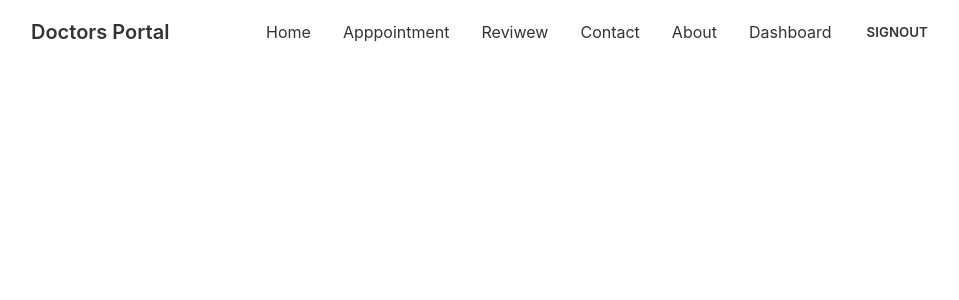
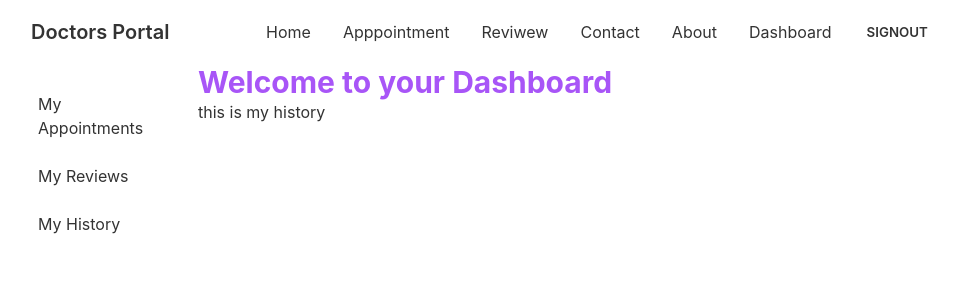
Before and after one commit to Amortha/Doctors-webportal-client, a React (Create React App) app: page /dashboard/history in a window 1280 px wide. Shown: the top 300 px of the page, without its empty margins (42-1001 px from the left). Built offline with nearby package versions, Linux system fonts and the light colour scheme; no server answers; sample sign-in values are in the browser's storage; the HTML template or start-up script is replaced by a standard one.

Commit message:
dashbord

```diff
--- a/src/App.js
+++ b/src/App.js
@@ -12,6 +12,7 @@ import 'react-toastify/dist/ReactToastify.css';
 import Dashboard from "./Pages/Dashboard/Dashboard";
 import MyAppointments from "./Pages/Dashboard/MyAppointments";
 import MyReview from "./Pages/Dashboard/MyReview";
+import MyHistory from "./Pages/Dashboard/MyHistory";
 
 function App() {
   return (
@@ -33,6 +34,7 @@ function App() {
 
           <Route index element = {<MyAppointments></MyAppointments>}></Route>
           <Route path="review" element = {<MyReview></MyReview>}></Route>
+          <Route path="history" element = {<MyHistory></MyHistory>}></Route>
         </Route>
         <Route path="login" element={<Login />} />
         <Route path="signup" element={<SignUp />} />
--- a/src/Pages/Dashboard/Dashboard.js
+++ b/src/Pages/Dashboard/Dashboard.js
@@ -13,10 +13,11 @@ const Dashboard = () => {
         </div>
         <div className="drawer-side">
           <label htmlFor="dashboard-sidebar" className="drawer-overlay"></label>
-          <ul className="menu p-4 w-80 bg-base-100 text-base-content">
+          <ul className="menu p-4 w-48 bg-base-100 text-base-content">
             {/* <!-- Sidebar content here --> */}
-            <li><Link to = "/dashboard">Sidebar Item 1</Link></li>
-            <li><Link to="/dashboard/review">Sidebar Item 2</Link></li>
+            <li><Link to = "/dashboard">My Appointments</Link></li>
+            <li><Link to="/dashboard/review">My Reviews</Link></li>
+            <li><Link to="/dashboard/history">My History</Link></li>
           </ul>
 
         </div>
--- a/src/Pages/Dashboard/MyAppointments.js
+++ b/src/Pages/Dashboard/MyAppointments.js
@@ -1,9 +1,47 @@
-import React from 'react';
+import React, { useEffect, useState } from 'react';
+import { useAuthState } from 'react-firebase-hooks/auth';
+import auth from '../../firebase.init';
 
 const MyAppointments = () => {
+    const [appointments, setAppointments] = useState([]);
+    const [user] = useAuthState(auth);
+    useEffect(() => {
+        if (user) {
+            fetch(`http://localhost:5000/booking?patient=${user.email}`)
+                .then(res => res.json())
+                .then(data => setAppointments(data))
+        }
+    }, [])
+
     return (
         <div>
-           <h2>My Appointments</h2>
+            <div className="overflow-x-auto">
+                <table className="table w-full">
+
+                    <thead>
+                        <tr>
+                            <th></th>
+                            <th>Name</th>
+                            <th>Date</th>
+                            <th>time</th>
+                            <th>Treatment</th>
+                        </tr>
+                    </thead>
+                    <tbody>
+                        {
+                            appointments.map((a,index)=><tr>
+                                <th>{index + 1}</th>
+                                <td>{a.patientName}</td>
+                                <td>{a.date}</td>
+                                <td>{a.slot}</td>
+                                <td>{a.treatment}</td>
+                            </tr>)
+                        }
+
+
+                    </tbody>
+                </table>
+            </div>
         </div>
     );
 };
--- /dev/null
+++ b/src/Pages/Dashboard/MyHistory.js
@@ -0,0 +1,11 @@
+import React from 'react';
+
+const MyHistory = () => {
+    return (
+        <div>
+            <h2>this is my history</h2>
+        </div>
+    );
+};
+
+export default MyHistory;
--- a/src/Pages/Shared/Navbar.js
+++ b/src/Pages/Shared/Navbar.js
@@ -5,7 +5,7 @@ import { Link } from 'react-router-dom';
 import auth from '../../firebase.init';
 
 const Navbar = () => {
-  const [user, loading, error] = useAuthState(auth);
+  const [user] = useAuthState(auth);
 
   const logout = () => {
     signOut(auth);
```
